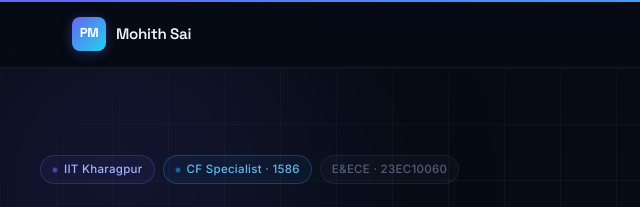
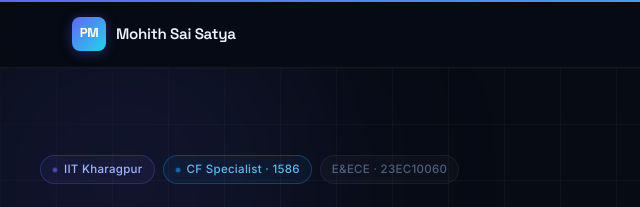
Before and after one commit to Mohith-Techie/portfolio, a plain HTML site: page index.html in a window 1280 px wide. Shown: the top 207 px of the page, 0-640 px from the left. Drawn offline with Linux system fonts and the light colour scheme.

Commit message:
Updated the about me section

```diff
--- a/index.html
+++ b/index.html
@@ -27,7 +27,7 @@
         <nav class="navbar">
             <a href="#top" class="nav-logo" aria-label="Home">
                 <div class="logo-mark" aria-hidden="true">PM</div>
-                <span class="logo-name">Mohith Sai</span>
+                <span class="logo-name">Mohith Sai Satya</span>
             </a>
 
             <div class="nav-links" role="navigation" aria-label="Primary navigation">
@@ -868,7 +868,7 @@
                                 </span>
                                 <div>
                                     <p class="clink-label">LinkedIn</p>
-                                    <p class="clink-val">Connect</p>
+                                    <p class="clink-val">Mohith Sai Satya</p>
                                 </div>
                             </a>
                             <a href="https://codeforces.com/profile/mohithsaisatya" target="_blank" rel="noopener" class="clink-card clink-card--cf" aria-label="Codeforces">
```
Also changed, not shown: recovery-codes-versel.txt (added).
